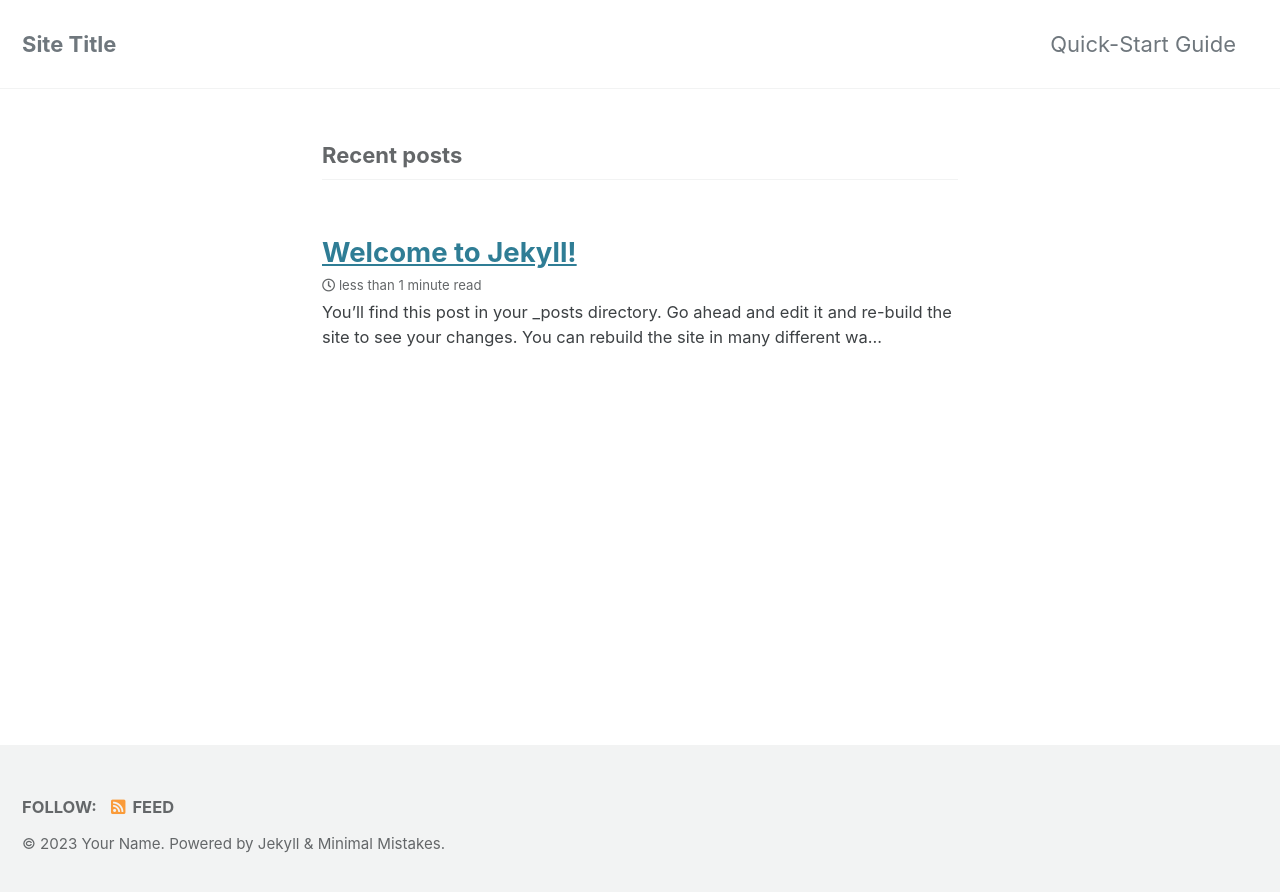
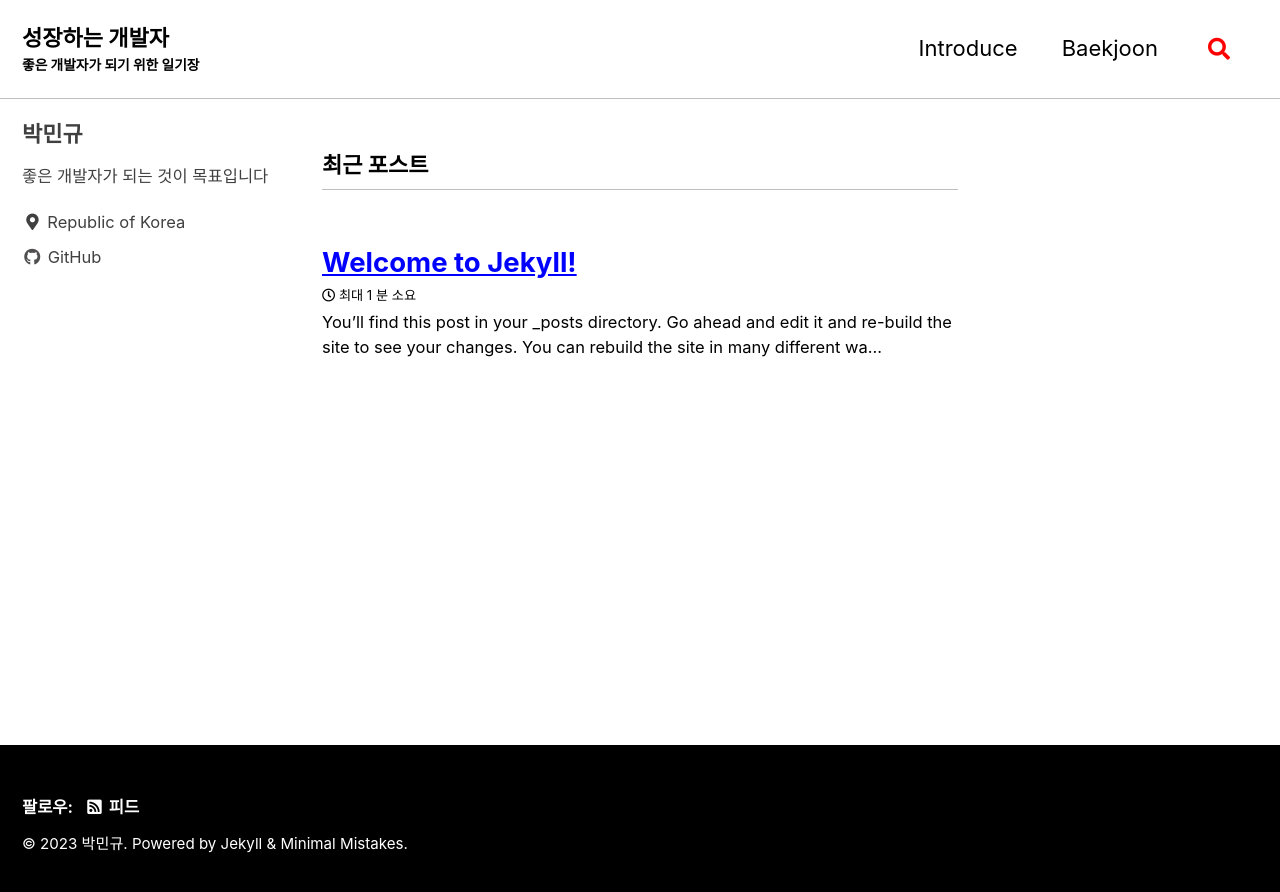
Before and after one commit to parkm2ngyu00/parkm2ngyu00.github.io, a Jekyll site: the page built from index.markdown, in a window 1280 px wide. Shown: the top 892 px of the page. Built offline with Jekyll 4.4.1, drawn with Linux system fonts in a browser that asks for light colours; cached includes are drawn as plain includes; the list of posts is cut into pages by our own code.

Commit message:
Modify my page

```diff
--- a/_config.yml
+++ b/_config.yml
@@ -12,25 +12,25 @@
 
 # theme                  : "minimal-mistakes-jekyll"
 # remote_theme           : "mmistakes/minimal-mistakes"
-minimal_mistakes_skin    : "default" # "air", "aqua", "contrast", "dark", "dirt", "neon", "mint", "plum", "sunrise"
+minimal_mistakes_skin    : "contrast" # "air", "aqua", "contrast", "dark", "dirt", "neon", "mint", "plum", "sunrise"
 
 # Site Settings
-locale                   : "en-US"
-title                    : "Site Title"
+locale                   : "ko-KR"
+title                    : "민규의 연습장"
 title_separator          : "-"
-subtitle                 : # site tagline that appears below site title in masthead
-name                     : "Your Name"
-description              : "An amazing website."
-url                      : # the base hostname & protocol for your site e.g. "https://mmistakes.github.io"
+subtitle                 : "좋은 개발자가 되기 위한 일기장"
+name                     : "박민규"
+description              : "좋은 개발자가 되는 것이 목표입니다."
+url                      : "https://parkm2ngyu00.github.io"
 baseurl                  : # the subpath of your site, e.g. "/blog"
-repository               : # GitHub username/repo-name e.g. "mmistakes/minimal-mistakes"
+repository               : "parkm2ngyu00/parkm2ngyu00.github.io" # GitHub username/repo-name e.g. "mmistakes/minimal-mistakes"
 teaser                   : # path of fallback teaser image, e.g. "/assets/images/500x300.png"
 logo                     : # path of logo image to display in the masthead, e.g. "/assets/images/88x88.png"
-masthead_title           : # overrides the website title displayed in the masthead, use " " for no title
+masthead_title           : "성장하는 개발자" # overrides the website title displayed in the masthead, use " " for no title
 # breadcrumbs            : false # true, false (default)
 words_per_minute         : 200
 comments:
-  provider               : # false (default), "disqus", "discourse", "facebook", "staticman", "staticman_v2", "utterances", "giscus", "custom"
+  provider               : "disqus" # false (default), "disqus", "discourse", "facebook", "staticman", "staticman_v2", "utterances", "giscus", "custom"
   disqus:
     shortname            : # https://help.disqus.com/customer/portal/articles/466208-what-s-a-shortname-
   discourse:
@@ -59,7 +59,7 @@ reCaptcha:
 atom_feed:
   path                   : # blank (default) uses feed.xml
   hide                   : # true, false (default)
-search                   : # true, false (default)
+search                   : true # true, false (default)
 search_full_content      : # true, false (default)
 search_provider          : # lunr (default), algolia, google
 lunr:
@@ -104,10 +104,10 @@ analytics:
 
 # Site Author
 author:
-  name             : "Your Name"
+  name             : "박민규"
   avatar           : # path of avatar image, e.g. "/assets/images/bio-photo.jpg"
-  bio              : "I am an **amazing** person."
-  location         : "Somewhere"
+  bio              : "좋은 개발자가 되는 것이 목표입니다"
+  location         : "Republic of Korea"
   email            :
   links:
     - label: "Email"
@@ -124,7 +124,7 @@ author:
       # url: "https://facebook.com/"
     - label: "GitHub"
       icon: "fab fa-fw fa-github"
-      # url: "https://github.com/"
+      url: "https://github.com/parkm2ngyu00"
     - label: "Instagram"
       icon: "fab fa-fw fa-instagram"
       # url: "https://instagram.com/"
@@ -287,6 +287,13 @@ defaults:
       layout: single
       author_profile: true
       read_time: true
-      comments: # true
+      comments: true # true
       share: true
       related: true
+   # _pages                      : 해당 하단 영역이 새로 추가되었습니다.
+  - scope:
+      path: "_pages"
+      type: pages
+    values:
+      layout: single
+      author_profile: true
--- a/index.markdown
+++ b/index.markdown
@@ -3,4 +3,5 @@
 # To modify the layout, see https://jekyllrb.com/docs/themes/#overriding-theme-defaults
 
 layout: home
+author_profile: true
 ---
```
Also changed, not shown: _data/navigation.yml (+4 -10 lines), _pages/about.md (added, +21 -0 lines), _pages/baekjoon.md (added, +12 -0 lines).
